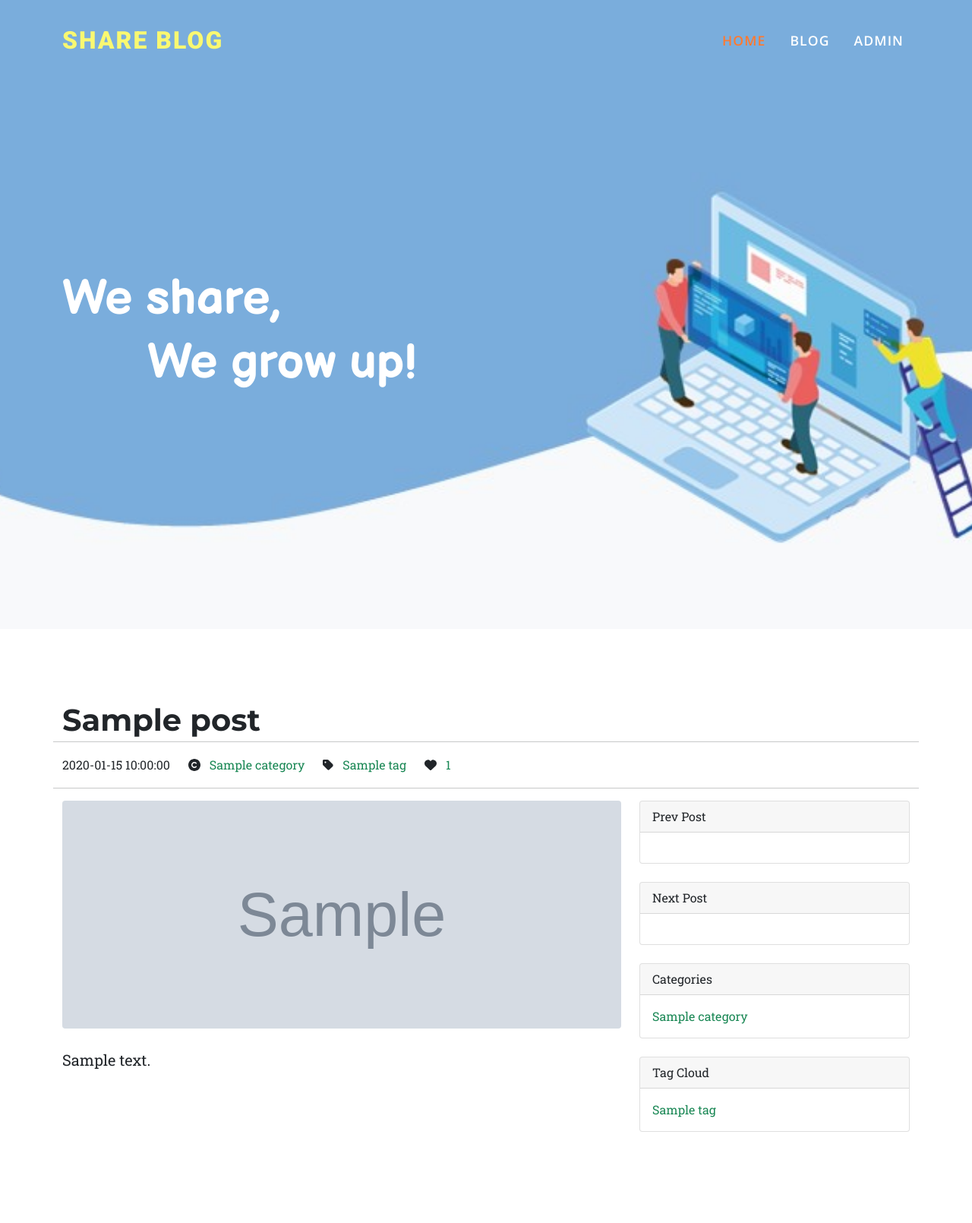
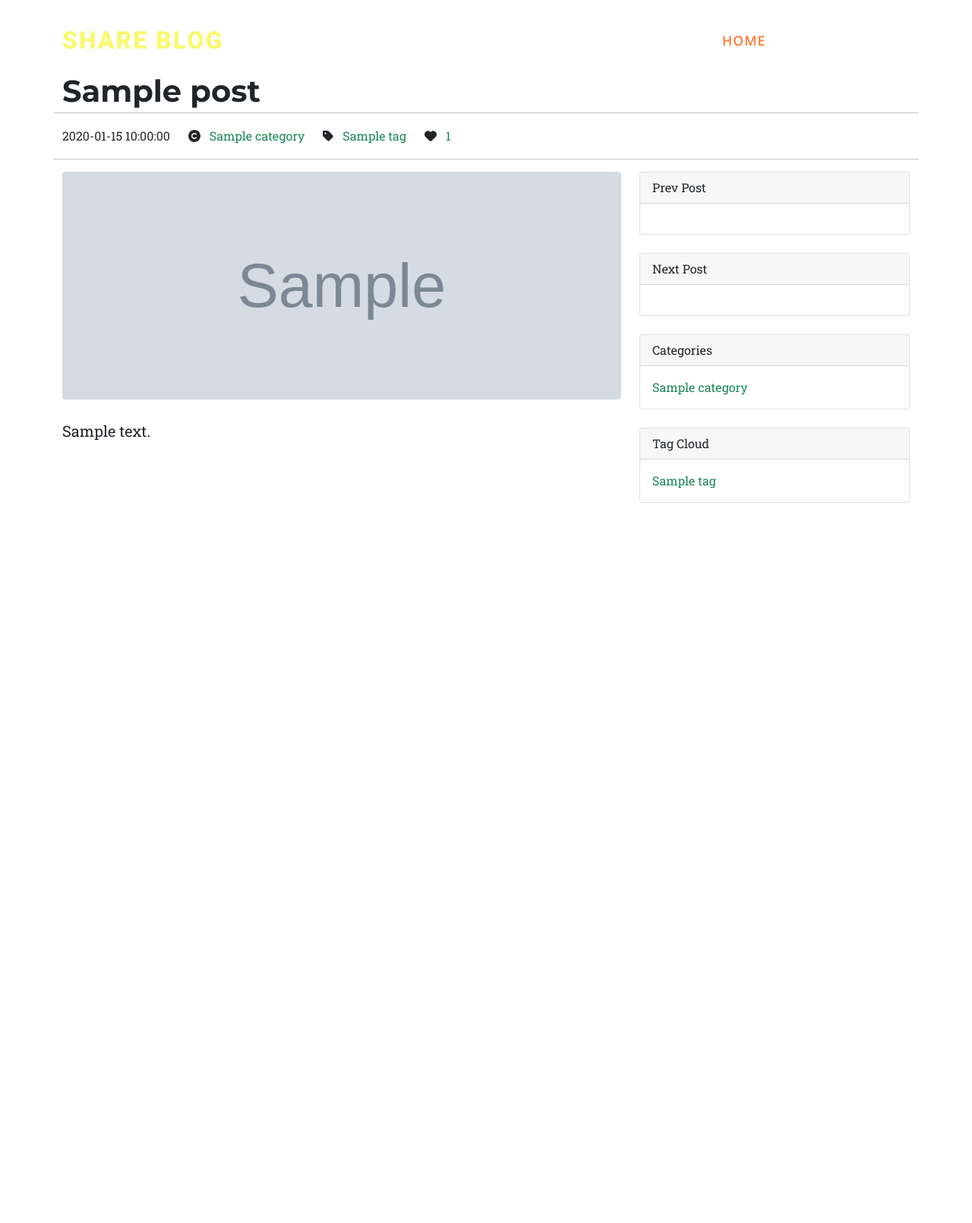
Before and after one commit to toughhyeok/vue-django-blog, a Django app: page /blog/post/1 in a window 1280 px wide. Shown: the whole page at 76% size. After the commit the page ends 662 px from the top, so only its background shows below. Run offline with Django 4.2, Linux system fonts and the light colour scheme; tables that the repository leaves empty hold one stand-in row (values such as "Sample post"); grey boxes marked "Sample" are stand-in pictures; parts of the project's set-up code (start-up, migrations or seed data) failed here and were passed over; some libraries are stand-ins or nearby versions.

Commit message:
[FEAT]Delete header in post_detail page

```diff
--- a/templates/base.html
+++ b/templates/base.html
@@ -53,14 +53,6 @@
                 </div>
             </div>
         </nav>
-        <!-- Masthead-->
-        <header class="masthead">
-            <div class="container">
-                <div class="masthead-subheading">We share,</div>
-                <div class="masthead-subheading2">We grow up!</div>
-                <div style="margin-bottom: 100px;"></div>
-            </div>
-        </header>
 
         {% block content %}
         {% endblock %}
```
Also changed, not shown: templates/home.html (+9 -0 lines).
